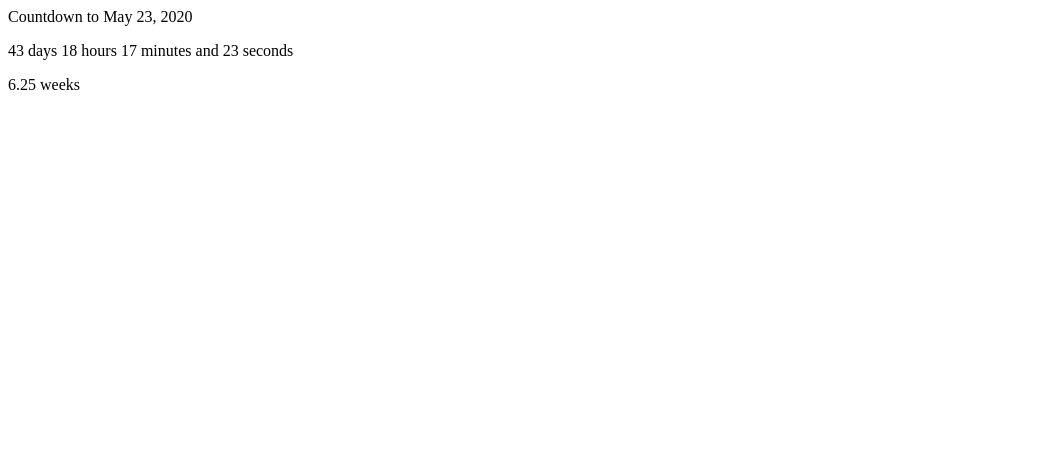
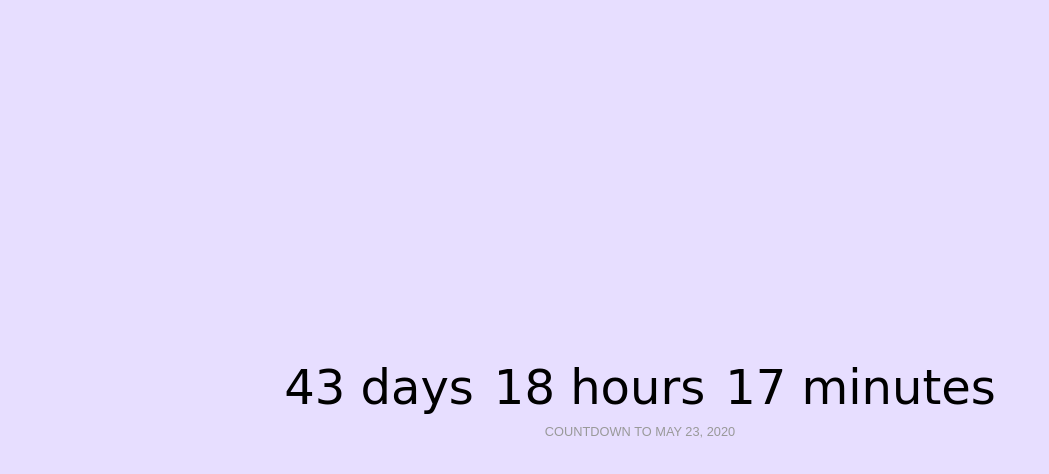
Before and after one commit to johnwiseheart/untilnexttime, a website with bundled scripts: page index.html in a window 1280 px wide. Shown: the whole page, without its empty margins (0-1049 px from the left). Built offline with nearby package versions, Linux system fonts and the light colour scheme.

Commit message:
Improvements

```diff
--- a/index.html
+++ b/index.html
@@ -5,13 +5,16 @@
     <meta charset="utf-8" />
 
     <title>Until Next Time</title>
+    <link rel="stylesheet" type="text/css" href="styles.css" />
   </head>
 
   <body>
-    Countdown to
-    <span id="countdownDate"></span>
-    <p id="demo"></p>
-    <p id="weeks"></p>
+    <div class="inner">
+      <div id="days"></div>
+      <div class="countdown-text">
+        Countdown to <span id="countdown-date"></span>
+      </div>
+    </div>
 
     <script src="./script.ts"></script>
   </body>
--- a/package.json
+++ b/package.json
@@ -7,5 +7,8 @@
   "license": "MIT",
   "devDependencies": {
     "typescript": "^3.8.3"
+  },
+  "dependencies": {
+    "normalize.css": "^8.0.1"
   }
 }
--- a/script.ts
+++ b/script.ts
@@ -2,28 +2,49 @@ const DATE_TO_COUNTDOWN_TO = "May 23, 2020";
 
 const countDownDate = new Date(DATE_TO_COUNTDOWN_TO).getTime();
 
-document.getElementById("countdownDate").innerHTML = DATE_TO_COUNTDOWN_TO;
-const countdownInterval = setInterval(() => {
+document.getElementById("countdown-date").innerHTML = DATE_TO_COUNTDOWN_TO;
+
+const plural = (word: string, num: number) => {
+  if (num === 1) {
+    return word;
+  }
+
+  return `${word}s`;
+};
+
+let countdownInterval;
+const updateCounter = () => {
   const now = new Date().getTime();
 
   const distance = countDownDate - now;
 
-  const weeks = (distance / (1000 * 60 * 60 * 24 * 7)).toFixed(2);
   const days = Math.floor(distance / (1000 * 60 * 60 * 24));
   const hours = Math.floor(
     (distance % (1000 * 60 * 60 * 24)) / (1000 * 60 * 60)
   );
   const minutes = Math.floor((distance % (1000 * 60 * 60)) / (1000 * 60));
-  const seconds = Math.floor((distance % (1000 * 60)) / 1000);
 
-  document.getElementById(
-    "demo"
-  ).innerHTML = `${days} days ${hours} hours ${minutes} minutes and ${seconds} seconds`;
+  const countdownElement = document.getElementById("days");
 
-  document.getElementById("weeks").innerHTML = `${weeks} weeks`;
+  countdownElement.innerHTML = "";
+
+  const daysElement = document.createElement("div");
+  daysElement.innerHTML = `${days} ${plural("day", days)}`;
+  countdownElement.append(daysElement);
+
+  const hoursElement = document.createElement("div");
+  hoursElement.innerHTML = `${hours} ${plural("hour", hours)}`;
+  countdownElement.append(hoursElement);
+
+  const minsElement = document.createElement("div");
+  minsElement.innerHTML = `${minutes} ${plural("minute", minutes)}`;
+  countdownElement.append(minsElement);
 
   if (distance < 0) {
     clearInterval(countdownInterval);
-    document.getElementById("demo").innerHTML = "It's here!";
+    countdownElement.innerHTML = "It's here!";
   }
-}, 1000);
+};
+
+countdownInterval = setInterval(updateCounter, 1000);
+updateCounter();
--- /dev/null
+++ b/styles.css
@@ -0,0 +1,39 @@
+@import "./node_modules/normalize.css/normalize.css";
+
+html,
+body {
+  height: 100%;
+}
+
+body {
+  background-color: #e7deff;
+
+  font-family: sans-serif;
+  display: flex;
+  justify-content: center;
+  align-items: center;
+}
+
+div.inner {
+  text-align: center;
+}
+
+div.countdown-text {
+  text-transform: uppercase;
+  color: #999;
+  font-size: 0.8em;
+}
+
+div#days {
+  margin: 0 0 10px;
+  font-family: "Fredericka the Great", cursive;
+  font-size: 3em;
+}
+
+div#days div {
+  display: inline;
+  margin: 10px;
+}
+
+#days {
+}
```
Also changed, not shown: 1 other file.
